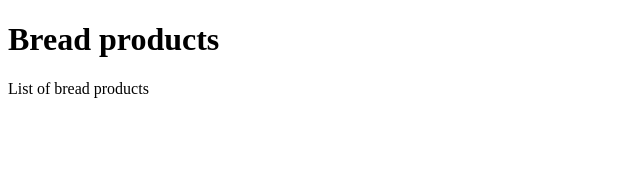
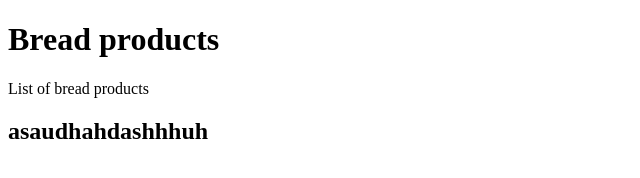
Before and after one commit to crsandeep/com.bread.demo, a plain HTML site: page WebContent/index.html in a window 1280 px wide. Shown: the whole page, without its empty margins (0-640 px from the left). Drawn offline with Linux system fonts and the light colour scheme.

Commit message:
commit to v1

```diff
--- a/WebContent/index.html
+++ b/WebContent/index.html
@@ -8,5 +8,7 @@
 	<h1>Bread products</h1>
 
 	<p>List of bread products</p>
+
+	<h2>asaudhahdashhhuh</h2>
 </body>
 </html>
```
